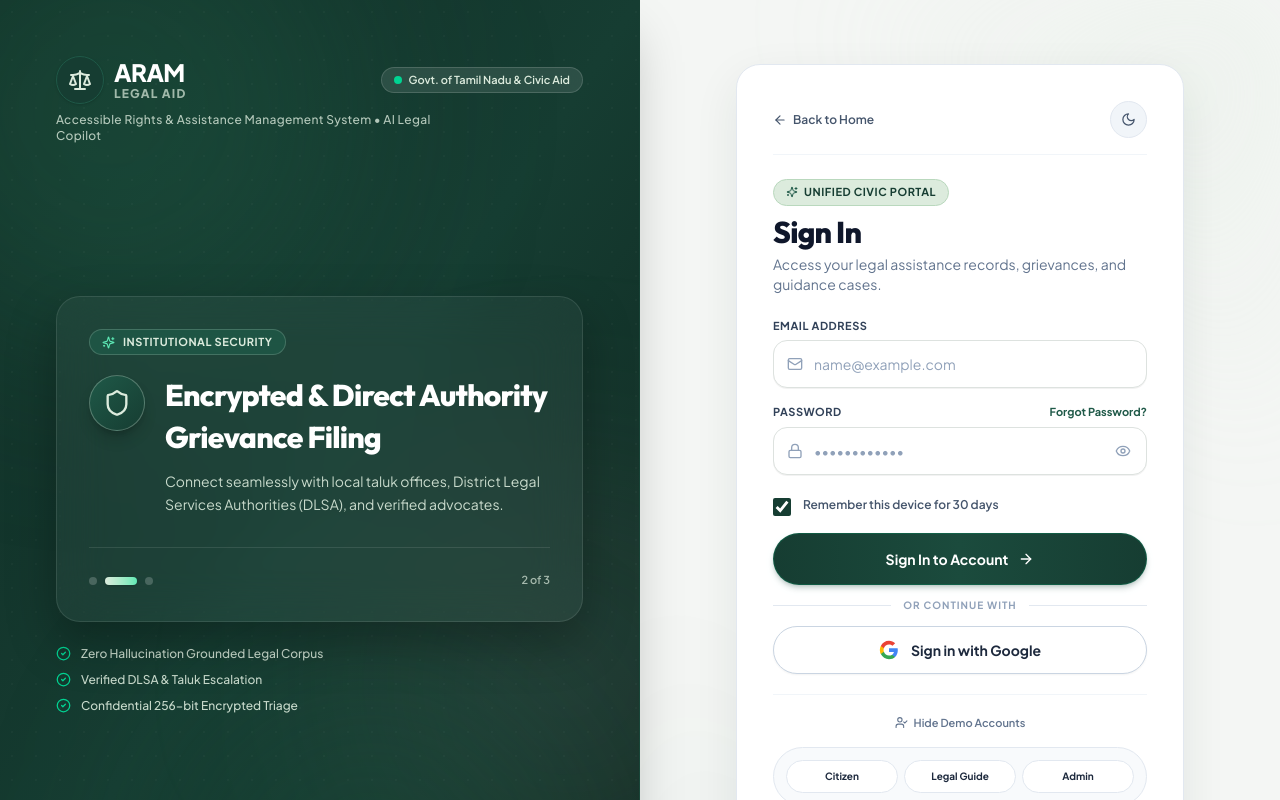
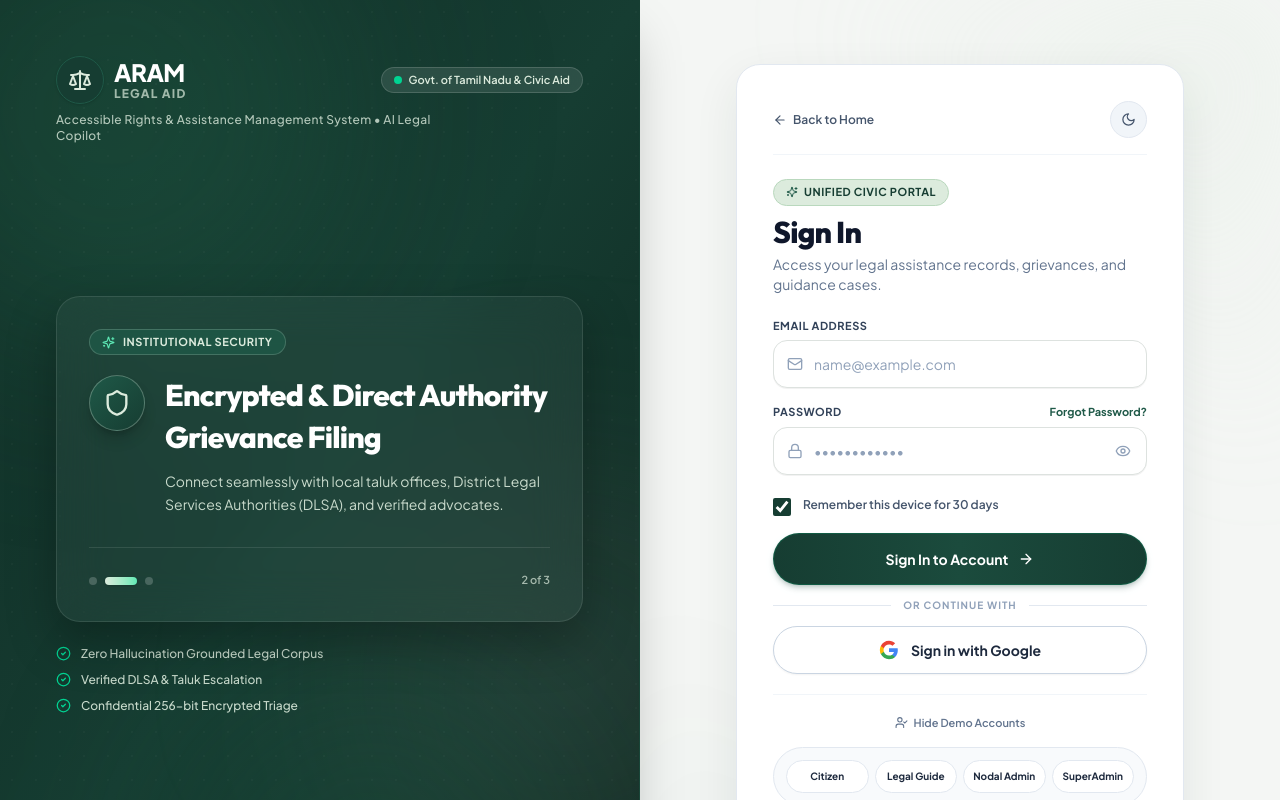
Before and after one commit to Sharon-rs7/ARAM, a React (Vite) app: page /login in a window 1280 px wide. Both pictures are taken after a click on the button "Quick Demo Credentials". Shown: the top 800 px of the page. Built offline with nearby package versions, Linux system fonts and the light colour scheme; no server answers.

Commit message:
fix(auth): update demo account shortcuts with verified seeded credentials

```diff
--- a/src/components/common/auth/LoginForm.jsx
+++ b/src/components/common/auth/LoginForm.jsx
@@ -267,27 +267,34 @@ const LoginForm = () => {
         </button>
 
         {showDemoBox && (
-          <div className="mt-3 p-3 rounded-2xl bg-slate-50 dark:bg-[#162923] border border-slate-200 dark:border-emerald-800/50 grid grid-cols-3 gap-1.5 text-center">
+          <div className="mt-3 p-3 rounded-2xl bg-slate-50 dark:bg-[#162923] border border-slate-200 dark:border-emerald-800/50 grid grid-cols-2 sm:grid-cols-4 gap-1.5 text-center">
             <button
               type="button"
-              onClick={() => fillDemo("citizen@aram.tn.gov.in", "Aram@12345")}
+              onClick={() => fillDemo("citizen@gmail.com", "Citizen@123")}
               className="py-2 px-1 rounded-xl bg-white dark:bg-[#1C352E] hover:bg-[#DCEBDD] dark:hover:bg-emerald-900/60 border border-slate-200 dark:border-emerald-700/50 text-[10px] font-bold text-slate-800 dark:text-emerald-100 transition cursor-pointer active:scale-95"
             >
               Citizen
             </button>
             <button
               type="button"
-              onClick={() => fillDemo("guide@aram.tn.gov.in", "Aram@12345")}
+              onClick={() => fillDemo("volunteer@gmail.com", "Admin@123")}
               className="py-2 px-1 rounded-xl bg-white dark:bg-[#1C352E] hover:bg-[#DCEBDD] dark:hover:bg-emerald-900/60 border border-slate-200 dark:border-emerald-700/50 text-[10px] font-bold text-slate-800 dark:text-emerald-100 transition cursor-pointer active:scale-95"
             >
               Legal Guide
             </button>
             <button
               type="button"
-              onClick={() => fillDemo("admin@aram.tn.gov.in", "Aram@12345")}
+              onClick={() => fillDemo("admin@gmail.com", "Admin@123")}
               className="py-2 px-1 rounded-xl bg-white dark:bg-[#1C352E] hover:bg-[#DCEBDD] dark:hover:bg-emerald-900/60 border border-slate-200 dark:border-emerald-700/50 text-[10px] font-bold text-slate-800 dark:text-emerald-100 transition cursor-pointer active:scale-95"
             >
-              Admin
+              Nodal Admin
+            </button>
+            <button
+              type="button"
+              onClick={() => fillDemo("superadmin@gmail.com", "Admin@123")}
+              className="py-2 px-1 rounded-xl bg-white dark:bg-[#1C352E] hover:bg-[#DCEBDD] dark:hover:bg-emerald-900/60 border border-slate-200 dark:border-emerald-700/50 text-[10px] font-bold text-slate-800 dark:text-emerald-100 transition cursor-pointer active:scale-95"
+            >
+              SuperAdmin
             </button>
           </div>
         )}
```
